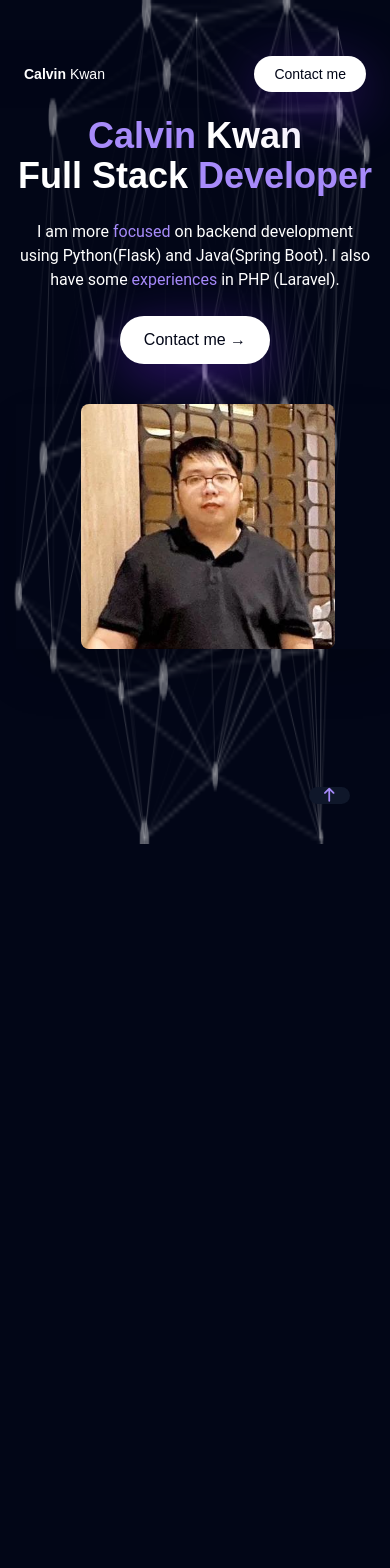
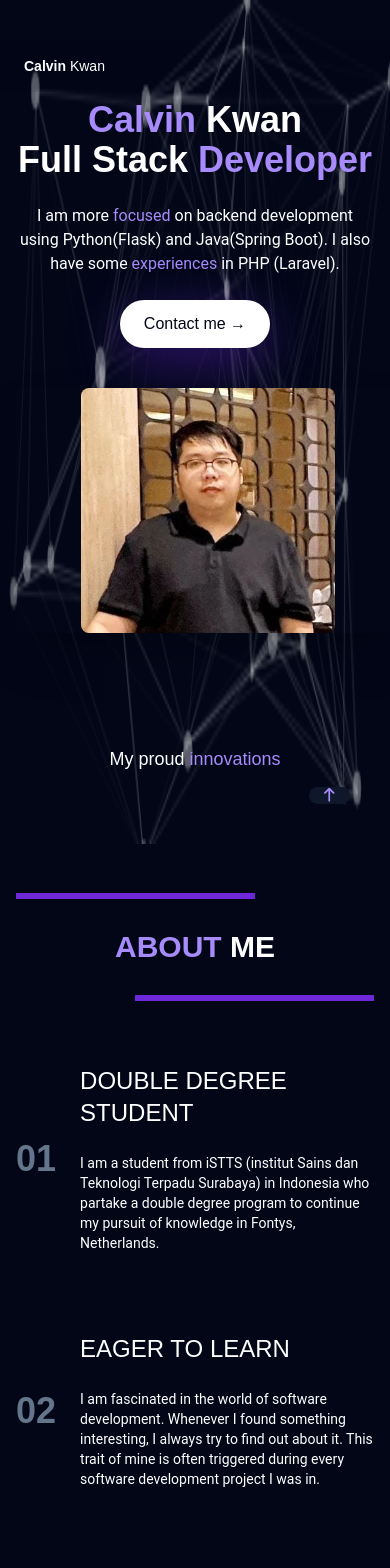
Before and after one commit to ckw28502/Portfolio, a SvelteKit app: page / in a window 390 px wide. Shown: the top 1568 px of the page. Before the commit the page ends 844 px from the top, so only its background shows below. Built offline with nearby package versions, Linux system fonts and the light colour scheme.

Commit message:
feat: about page

```diff
--- a/src/components/commons/links/NavLink.svelte
+++ b/src/components/commons/links/NavLink.svelte
@@ -1,5 +1,5 @@
 <script lang="ts">
-	import TabModel from "../../models/TabModel";
+	import TabModel from "../../../models/TabModel";
 
     export let tab: TabModel;
 </script>
--- /dev/null
+++ b/src/components/commons/lists/AboutList.svelte
@@ -0,0 +1,16 @@
+<script lang="ts">
+	import type AboutModel from "../../../models/AboutModel";
+
+
+    export let about: AboutModel;
+</script>
+
+<div class="flex gap-6 sm:gap-8">
+    <p class="poppins text-4xl sm:text-5xl md:text-6xl text-slate-500 font-semibold self-center">
+        0{about.getId()}
+    </p>
+    <div class="flex flex-col gap-6 sm:gap-8">
+        <h3 class="text-2xl sm:text-3xl md:text-5xl">{about.getTitle()}</h3>
+        <p>{about.getDescription()}</p>
+    </div>
+</div>
--- a/src/components/layouts/Header.svelte
+++ b/src/components/layouts/Header.svelte
@@ -1,6 +1,6 @@
 <script lang="ts">
 	import NavLink from './../commons/links/NavLink.svelte';
-	import type TabModel from "../models/TabModel";
+	import type TabModel from "../../models/TabModel";
     import TabService from "../../services/TabService";
 
     export let isTop: boolean;
@@ -17,10 +17,9 @@
         <strong class="font-bold poppins">Calvin</strong> Kwan
     </h1>
     <div class="sm:flex items-center gap-4 hidden">
-        {#each tabs as tab, index}
+        {#each tabs as tab}
             <NavLink tab={tab}/>
         {/each}
-    </div>
         <a href="mailto:ckw28502@gmail.com" target="_blank"
             class="blue-shadow relative overflow-hidden px-5 py-2 group rounded-full bg-white text-slate-950">
 
@@ -29,4 +28,6 @@
 
             <h2 class="relative z-9">Contact me</h2>
     </a>
+    </div>
+
 </header>
--- a/src/components/layouts/Main.svelte
+++ b/src/components/layouts/Main.svelte
@@ -1,9 +1,13 @@
 <script lang="ts">
 	import Intro from "./sections/Intro.svelte";
+	import Project from "./sections/Project.svelte";
+    import About from "./sections/About.svelte";
 
 
 </script>
 
 <main class="flex flex-col flex-1 p-4">
     <Intro />
+    <Project />
+    <About />
 </main>
--- /dev/null
+++ b/src/components/layouts/sections/About.svelte
@@ -0,0 +1,24 @@
+<script lang="ts">
+	import About from './About.svelte';
+    import AboutService from "../../../services/AboutService";
+	import type AboutModel from "../../../models/AboutModel";
+	import AboutList from '../../commons/lists/AboutList.svelte';
+
+    const abouts: AboutModel[] =AboutService.convertAboutDataToAboutModel();
+</script>
+
+<section id="about" class="py-20 pt-10 lg:pt-16 lg:py-32 flex flex-col gap-16 sm:gap-20 md:gap-24 relative">
+    <div class="flex flex-col gap-2 text-center relative
+        before:absolute before:top-0 before:left-0 before:w-2/3 before:h-1.5 before:bg-violet-700
+        after:absolute after:bottom-0 after:right-0 after:w-2/3 after:h-1.5 after:bg-violet-700 py-4"
+    >
+        <h3 class="font-semibold text-3xl sm:text-4xl md:text-5xl py-5">
+            <span class="poppins text-violet-400">ABOUT</span> ME
+        </h3>
+    </div>
+    <div class="flex flex-col gap-20 w-full mx-auto max-w-[800px]">
+        {#each abouts as about}
+            <AboutList about={about} />
+        {/each}
+    </div>
+</section>
--- /dev/null
+++ b/src/components/layouts/sections/Project.svelte
@@ -0,0 +1,5 @@
+<section id="projects" class="py-20 lg:py-32 flex flex-col gap-24">
+    <div class="flex flex-col gap-2 text-center">
+        <h3 class="text-lg sm:text-xl md:text-2xl">My proud <span class="poppins text-violet-400">innovations</span></h3>
+    </div>
+</section>
--- /dev/null
+++ b/src/data/AboutData.json
@@ -0,0 +1,14 @@
+[
+    {
+        "title" : "DOUBLE DEGREE STUDENT",
+        "description" : "I am a student from iSTTS (institut Sains dan Teknologi Terpadu Surabaya) in Indonesia who partake a double degree program to continue my pursuit of knowledge in Fontys, Netherlands."
+    },
+    {
+        "title" : "EAGER TO LEARN",
+        "description" : "I am fascinated in the world of software development. Whenever I found something interesting, I always try to find out about it. This trait of mine is often triggered during every software development project I was in."
+    },
+    {
+        "title" : "DESKTOP, WEB, AND MOBILE DEVELOPER",
+        "description" : "Even though I mostly participate on web application project (full stack), I also learned how to make a desktop application and mobile application"
+    }
+]
--- /dev/null
+++ b/src/models/AboutModel.ts
@@ -0,0 +1,25 @@
+class AboutModel{
+    private id: number;
+    private title: string;
+    private description: string;
+
+    constructor(id: number, title: string, description: string){
+        this.id = id;
+        this.title = title;
+        this.description = description;
+    }
+
+    public getId(): number {
+        return this.id;
+    }
+
+    public getTitle(): string {
+        return this.title;
+    }
+
+    public getDescription(): string {
+        return this.description;
+    }
+}
+
+export default AboutModel;
--- /dev/null
+++ b/src/services/AboutService.ts
@@ -0,0 +1,8 @@
+import AboutModel from "../models/AboutModel";
+import AboutData from "../data/AboutData.json";
+
+function convertAboutDataToAboutModel(): AboutModel[] {
+    return AboutData.map((about,index) => new AboutModel(index+1, about.title, about.description));
+}
+
+export default {convertAboutDataToAboutModel};
--- a/src/services/TabService.ts
+++ b/src/services/TabService.ts
@@ -1,5 +1,5 @@
 import tabData from "../data/TabData.json";
-import TabModel from "../components/models/TabModel";
+import TabModel from "../models/TabModel";
 
 
 function createTabObjectsFromJson(): TabModel[] {
```
Also changed, not shown: src/models/TabModel.ts (renamed from src/components/models/TabModel.ts). Lines whose indentation alone changed are shown as unchanged.
